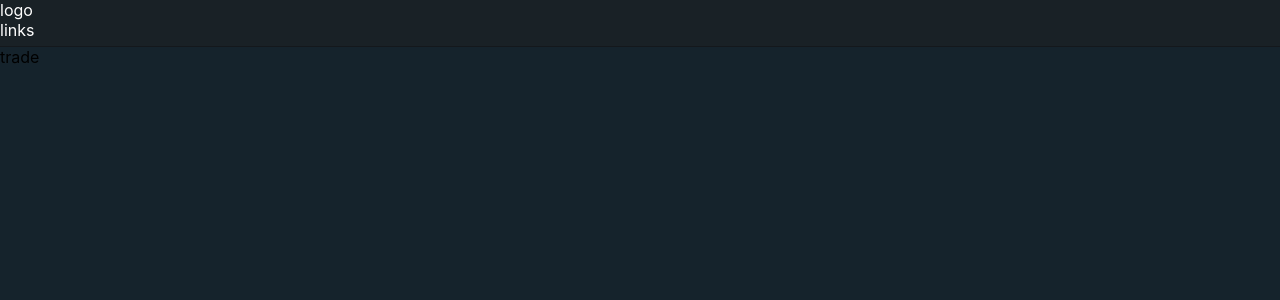
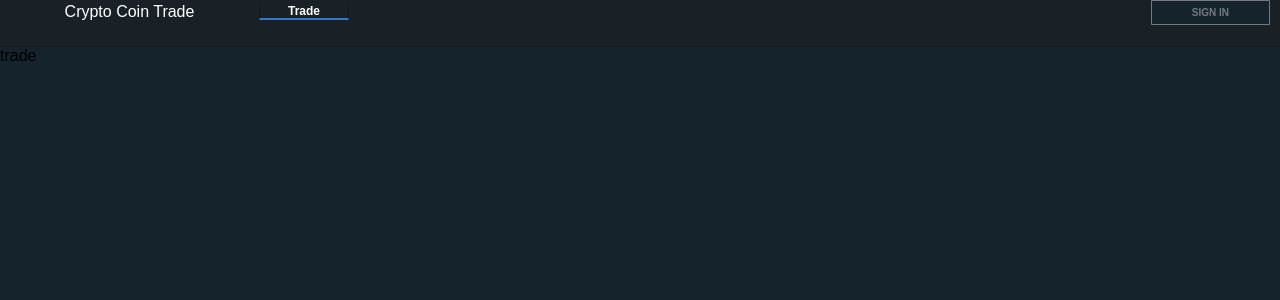
Before and after one commit to jaksa-b/cryptocointrade.app, a React (Create React App) app: page /trade in a window 1280 px wide. Shown: the top 300 px of the page. Built offline with nearby package versions, Linux system fonts and the light colour scheme; what mobx-react-router would draw is missing.

Commit message:
feat(Header):  add header

```diff
--- a/src/components/Header.tsx
+++ b/src/components/Header.tsx
@@ -1,23 +1,25 @@
 import React, { Component } from 'react'
-import styled from 'styled-components';
+import { Button, Nav, Grid, Logo, Col, Menu, MenuItem, ColSpace } from './index'
 
 class Header extends Component {
   render() {
     return (
       <Nav>
-        <div>logo</div>
-        links
+        <Grid>
+          <Col>
+            <Logo>Crypto Coin Trade</Logo>
+          </Col>
+          <Col>
+            <Menu>
+              <MenuItem active>Trade</MenuItem>
+            </Menu>
+          </Col>
+          <Col empty></Col>
+          <Col><Button wide>Sign in</Button></Col>
+        </Grid>
       </Nav>
     )
   }
 }
 
-const Nav = styled.nav`
-  position: relative;
-  height: 46px;
-  color: rgb(255, 255, 255);
-  background-color: rgb(25, 33, 38);
-  border-bottom: 1px solid rgb(20, 24, 28);
-`
-
 export default Header;
--- /dev/null
+++ b/src/components/index.tsx
@@ -0,0 +1,117 @@
+import styled, { css } from 'styled-components';
+
+
+type Props = {
+  wide: boolean
+}
+
+export const Button = styled<Props, 'button'>('button')`
+  display: flex;
+  justify-content: center;
+  align-items: center;
+  font-weight: bold;
+  text-transform: uppercase;
+  white-space: nowrap;
+  cursor: pointer;
+  height: 25px;
+  font-family: atlas, opensans, sans-serif, btcglyph;
+  font-size: 10px;
+  line-height: 25px;
+  color: rgba(255, 255, 255, 0.4);
+  flex: 1 1 auto;
+  border-radius: 1px;
+  outline: none;
+  transition: transform 0.2s ease-in-out 0s, border-color 0.2s ease-in-out 0s, color 0.2s ease-in-out 0s;
+  border-width: 1px;
+  border-style: solid;
+  border-color: rgba(255, 255, 255, 0.4);
+  border-image: initial;
+  background: rgb(21, 35, 44);
+  ${(props) =>
+    props.wide &&
+    css`
+      margin-right: 10px;
+      flex: 0 1 0%;
+      padding: 0px 40px;
+    `
+  }
+`
+
+export const Nav = styled.nav`
+  position: relative;
+  height: 46px;
+  color: rgb(255, 255, 255);
+  background-color: rgb(25, 33, 38);
+  border-bottom: 1px solid rgb(20, 24, 28);
+`
+
+export const Grid = styled.div`
+  display: flex;
+  flex-shrink: 0;
+  -webkit-box-pack: justify;
+  flex-direction: row;
+  align-items: center;
+  justify-content: center;
+`
+
+type CollProps = {
+  empty?: boolean
+}
+
+export const Col = styled<CollProps, 'div'>('div')`
+  display: flex;
+  flex-direction: row;
+  ${(props) =>
+    props.empty &&
+    css`
+      flex: 1 1 auto;
+    `
+  }
+`
+
+export const ColSpace = styled.div`
+  display: flex;
+  flex-direction: row;
+  flex: 1 1 auto;
+`
+export const Logo = styled.div`
+  width: 259px;
+  text-align: center;
+`
+
+export const Menu = styled.div`
+  display: flex;
+  flex-direction: row;
+`
+
+type MenuItemProps = {
+  active: boolean
+}
+
+export const MenuItem = styled<MenuItemProps, 'a'>('a')`
+  position: relative;
+  display: flex;
+  font-size: 12px;
+  font-weight: bold;
+  color: rgb(255, 255, 255);
+  padding: 0px 28px;
+  text-decoration: none;
+  border-left: 1px solid rgb(20, 24, 28);
+  border-right: 1px solid rgb(20, 24, 28);
+  ${(props) =>
+    props.active &&
+    css`
+      border-bottom: 2px solid rgb(49, 121, 205);
+    `
+  }
+`
+
+export const Text = styled.div`
+  display: flex;
+  cursor: pointer;
+  -webkit-box-pack: center;
+  justify-content: center;
+  -webkit-box-align: center;
+  align-items: center;
+  flex-direction: row;
+`
--- a/src/index.css
+++ b/src/index.css
@@ -1,12 +1,14 @@
+html {
+  line-height: 1.15;
+  text-size-adjust: 100%;
+}
+
 body {
   margin: 0;
   padding: 0;
   background-color: rgb(21, 35, 44);
-  font-family: -apple-system, BlinkMacSystemFont, 'Segoe UI', 'Roboto', 'Oxygen',
-    'Ubuntu', 'Cantarell', 'Fira Sans', 'Droid Sans', 'Helvetica Neue',
-    sans-serif;
+  font-family: atlas, sans-serif;
   -webkit-font-smoothing: antialiased;
-  -moz-osx-font-smoothing: grayscale;
 }
 
 #root {
```
